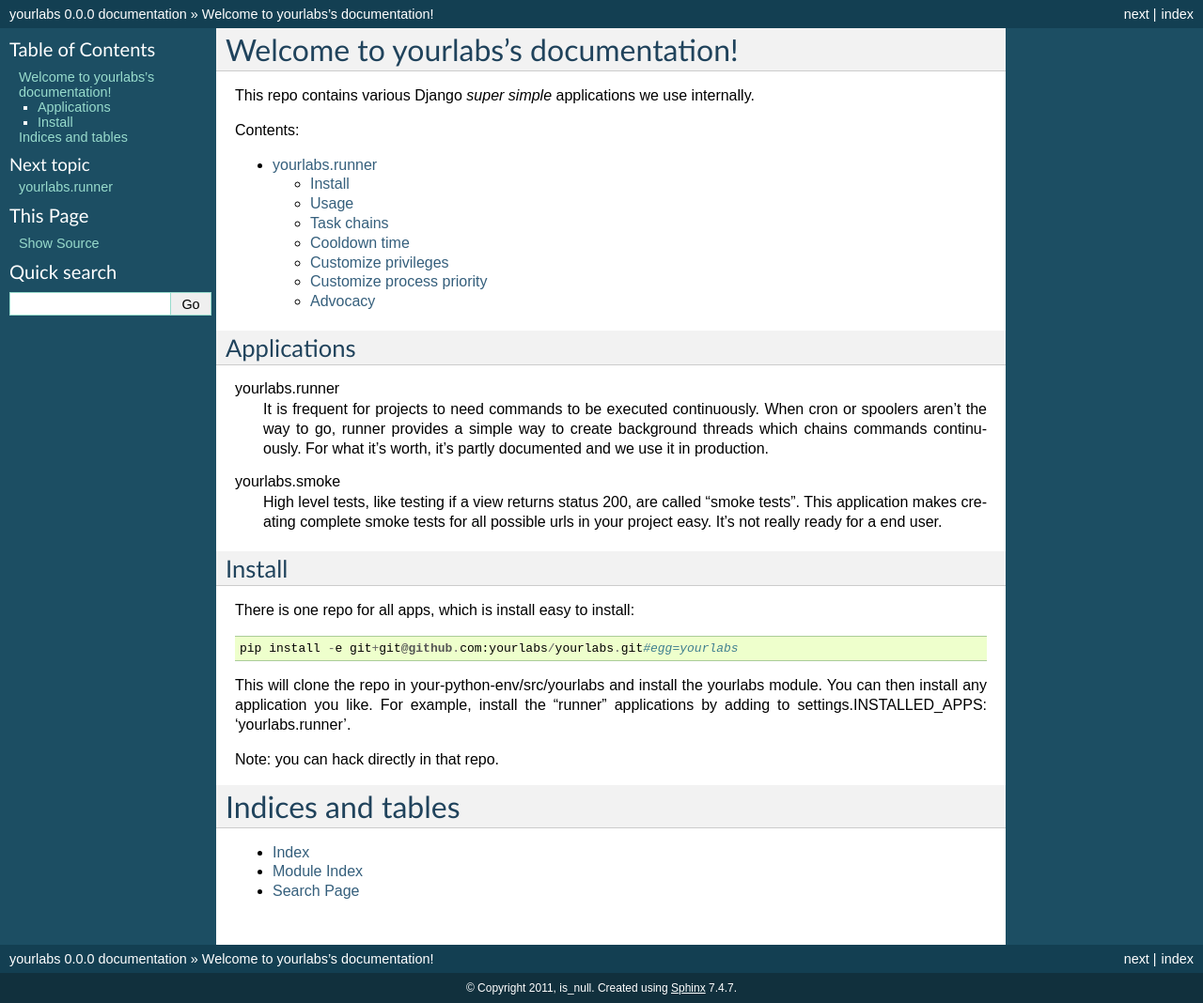
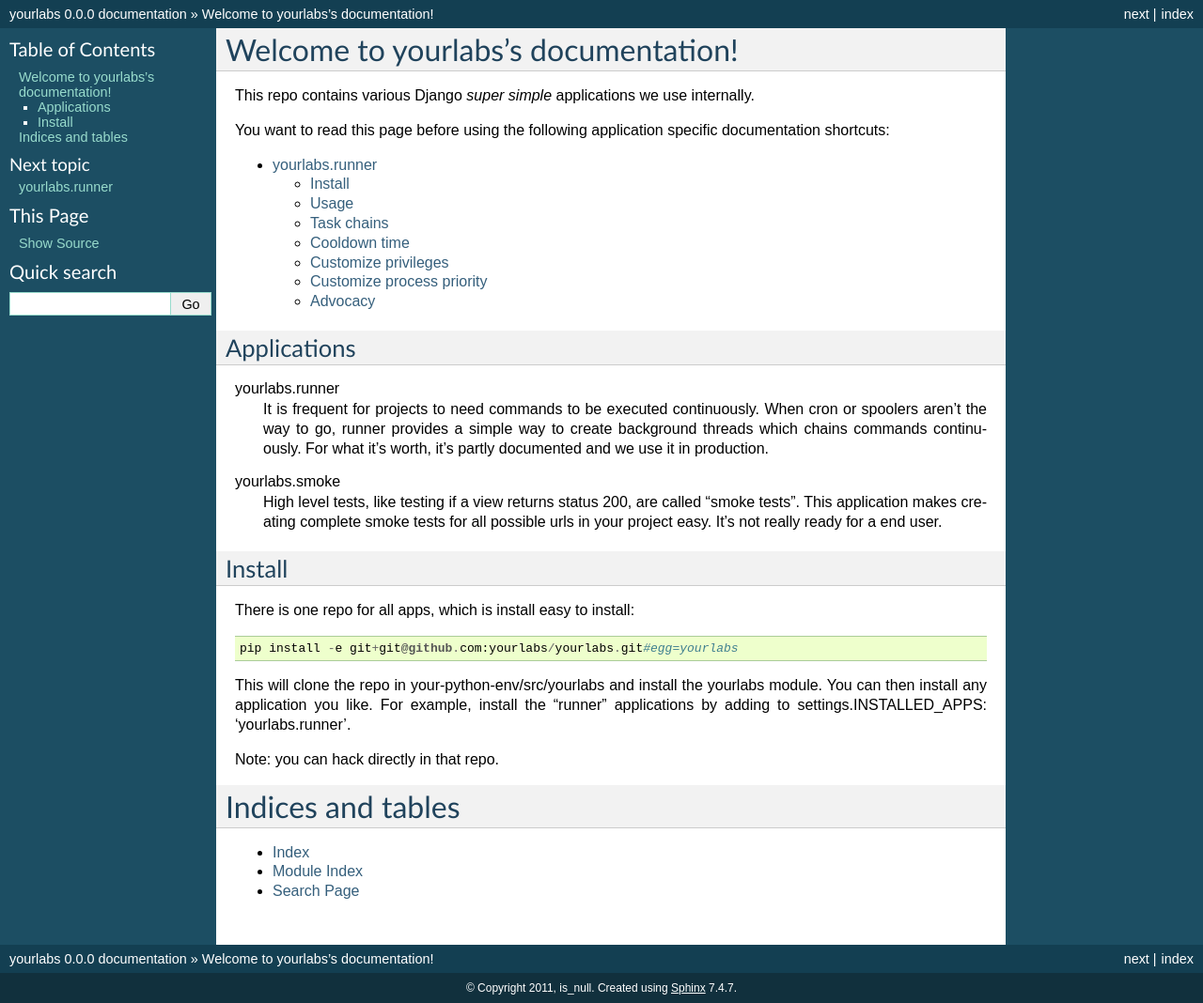
Before and after one commit to jpic/yourlabs, a Sphinx documentation site: the page built from docs/index.rst, in a window 1280 px wide. Shown: the whole page at 94% size. Built offline with Sphinx 7.4.7, drawn with Linux system fonts in a browser that asks for light colours.

Commit message:
Ergonomic change of the index toctree

```diff
--- a/docs/index.rst
+++ b/docs/index.rst
@@ -3,7 +3,8 @@ Welcome to yourlabs's documentation!
 
 This repo contains various Django *super simple* applications we use internally.
 
-Contents:
+You want to read this page before using the following application specific
+documentation shortcuts:
 
 .. toctree::
    :maxdepth: 2
```
